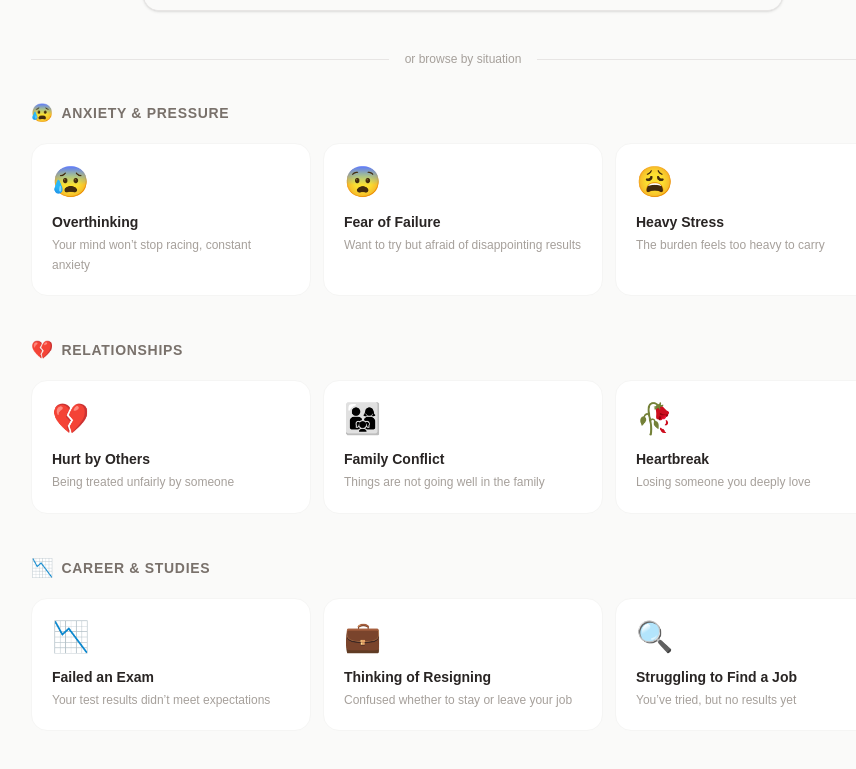
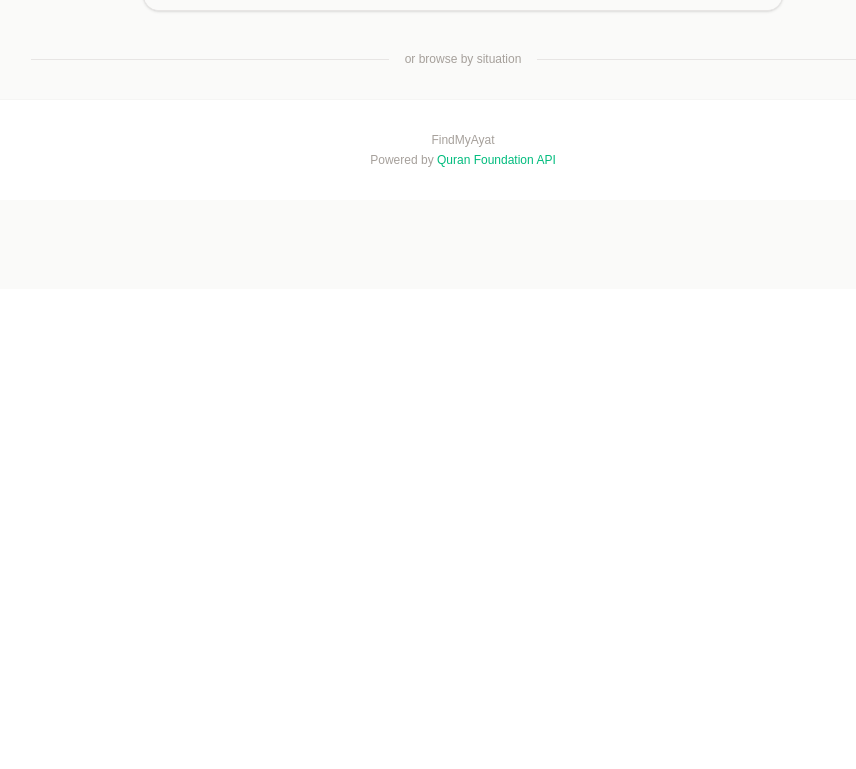
Before and after one commit to ArdiansyahAsrifah/findmyayat, a Next.js app: page / in a window 1280 px wide. Shown: the part 511-1280 px from the top of the page, without its empty margins (177-1033 px from the left). After the commit the page ends 800 px from the top, so only its background shows below. Built offline with nearby package versions, Linux system fonts and the light colour scheme.

Commit message:
fixing 404

```diff
--- a/src/app/page.tsx
+++ b/src/app/page.tsx
@@ -238,28 +238,6 @@ export default function Home() {
         <div className="flex-1 h-px bg-stone-200" />
       </div>
 
-      {/* Categories */}
-      <section className="max-w-4xl mx-auto px-4 pb-20">
-        {categories.map((category) => {
-          const categorySituations = getSituationsByCategory(category);
-          return (
-            <div key={category} className="mb-10">
-              <div className="flex items-center gap-2 mb-4">
-                <span className="text-lg">{categoryEmojis[category]}</span>
-                <h2 className="text-sm font-semibold text-stone-500 uppercase tracking-wider">
-                  {categoryLabels[category] ?? category}
-                </h2>
-              </div>
-              <div className="grid grid-cols-2 sm:grid-cols-3 gap-3">
-                {categorySituations.map((situation) => (
-                  <SituationCard key={situation.id} situation={situation} />
-                ))}
-              </div>
-            </div>
-          );
-        })}
-      </section>
-
       {/* Footer */}
       <footer className="text-center py-8 text-stone-400 text-xs border-t border-stone-100 bg-white">
         <p className="mb-1">FindMyAyat</p>
```
